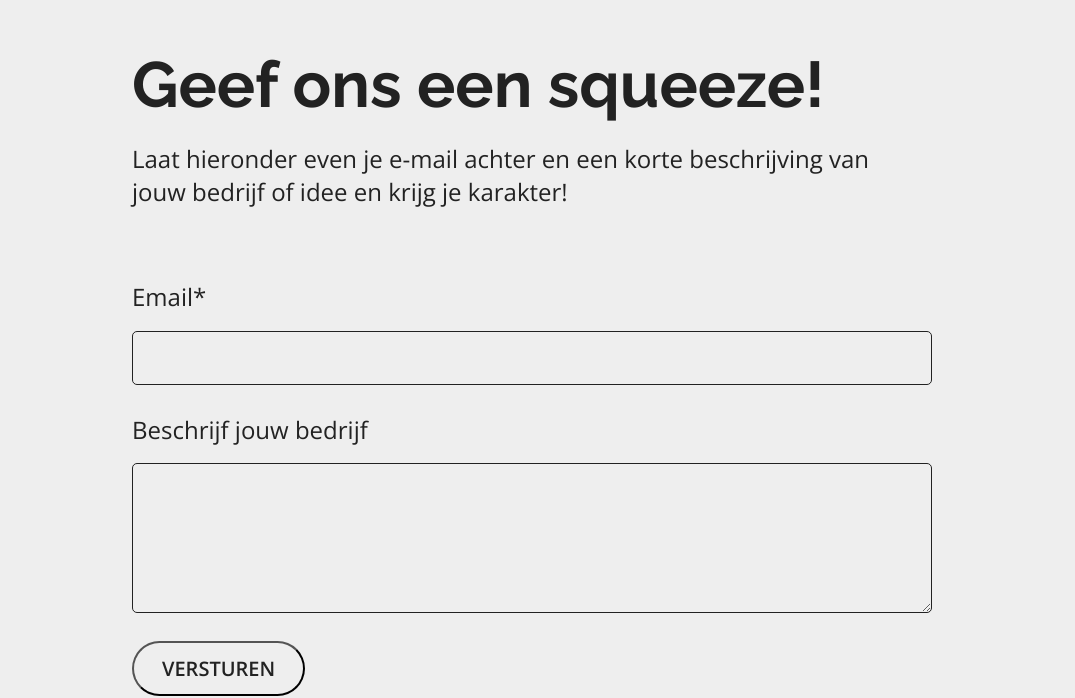
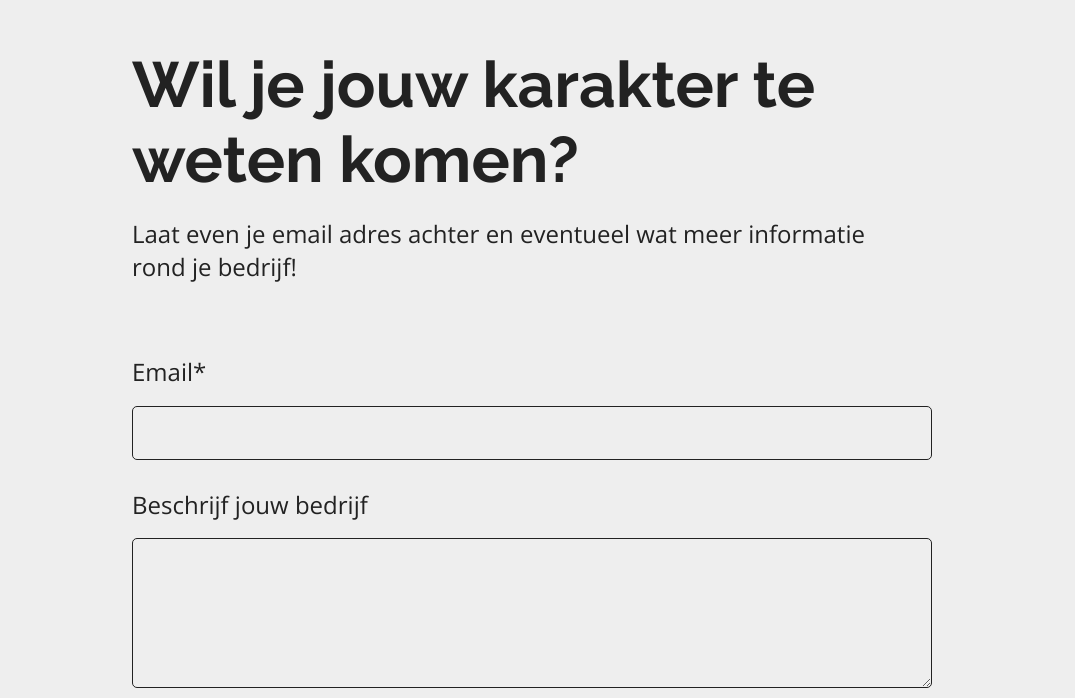
Before and after one commit to MikeMaesPXL/Selection_Guide, a website: page html/collectEmails/collectEmails1.html in a window 1280 px wide. Shown: the part 105-803 px from the top of the page, without its empty margins (108-1183 px from the left). Drawn offline with nearby package versions, Linux system fonts and the light colour scheme.

Commit message:
Last text changes, updates to paths and logo changes.

```diff
--- a/html/collectEmails/collectEmails1.html
+++ b/html/collectEmails/collectEmails1.html
@@ -30,9 +30,9 @@
 
     <div class="collect_page">
         <div class="form_container">
-            <h1>Geef ons een squeeze!</h1>
-            <p>Laat hieronder even je e-mail achter en een korte beschrijving
-                van jouw bedrijf of idee en krijg je karakter!
+            <h1>Wil je jouw karakter te weten komen?</h1>
+            <p>Laat even je email adres achter en eventueel
+                wat meer informatie rond je bedrijf!
             </p>
             <form id="details_form" method="post" action="../uitkomsten/uitkomst1.html">
                 <input type="hidden" id="solution_number" value="1">
```
Also changed, not shown: html/collectEmails/collectEmails2.html (+3 -3 lines), html/collectEmails/collectEmails3.html (+3 -3 lines), html/collectEmails/collectEmails4.html (+3 -3 lines), html/uitkomsten/uitkomst1.html (+1 -1 lines), html/uitkomsten/uitkomst2.html (+1 -1 lines), html/uitkomsten/uitkomst3.html (+1 -1 lines), html/uitkomsten/uitkomst4.html (+1 -1 lines).
